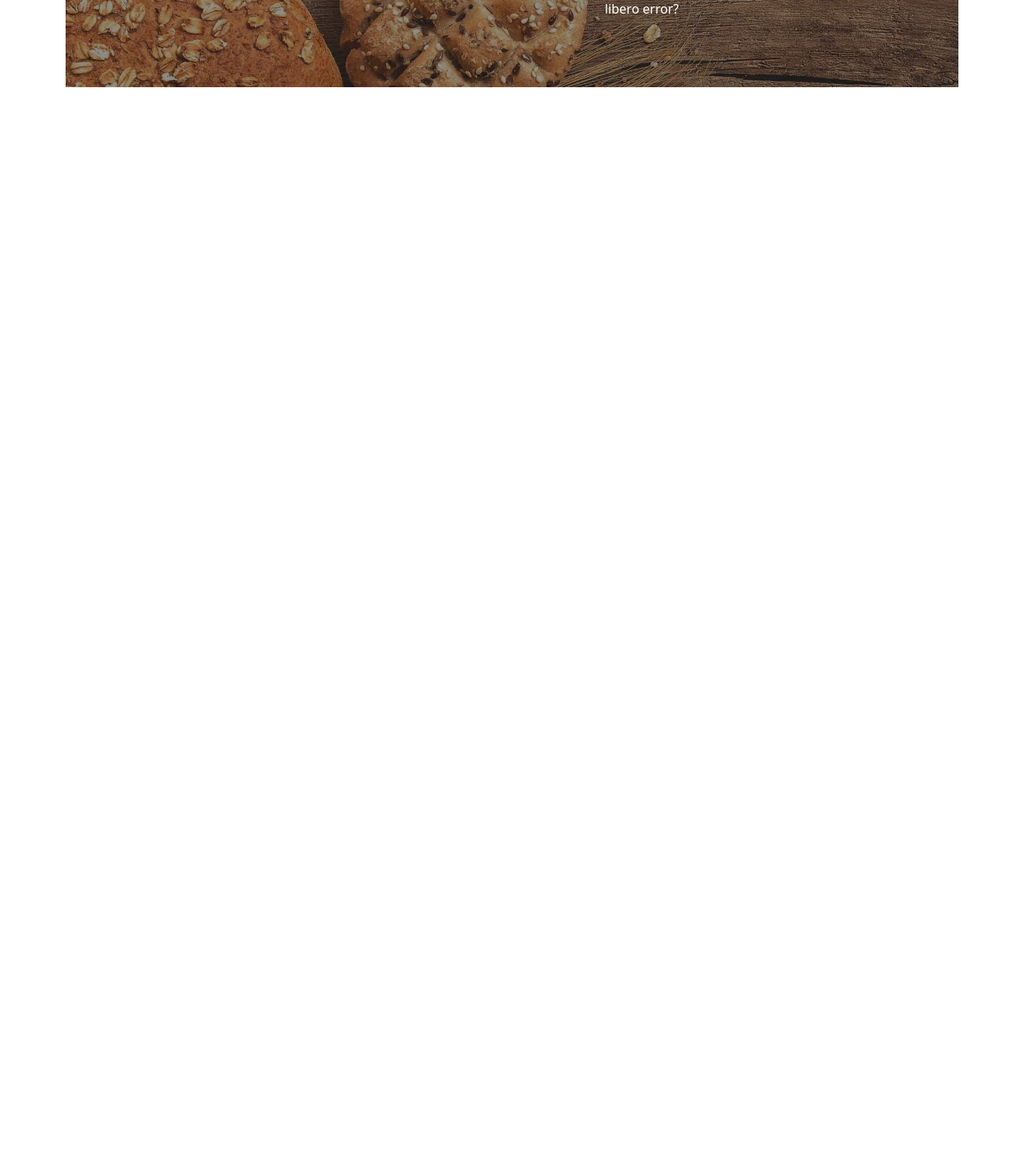
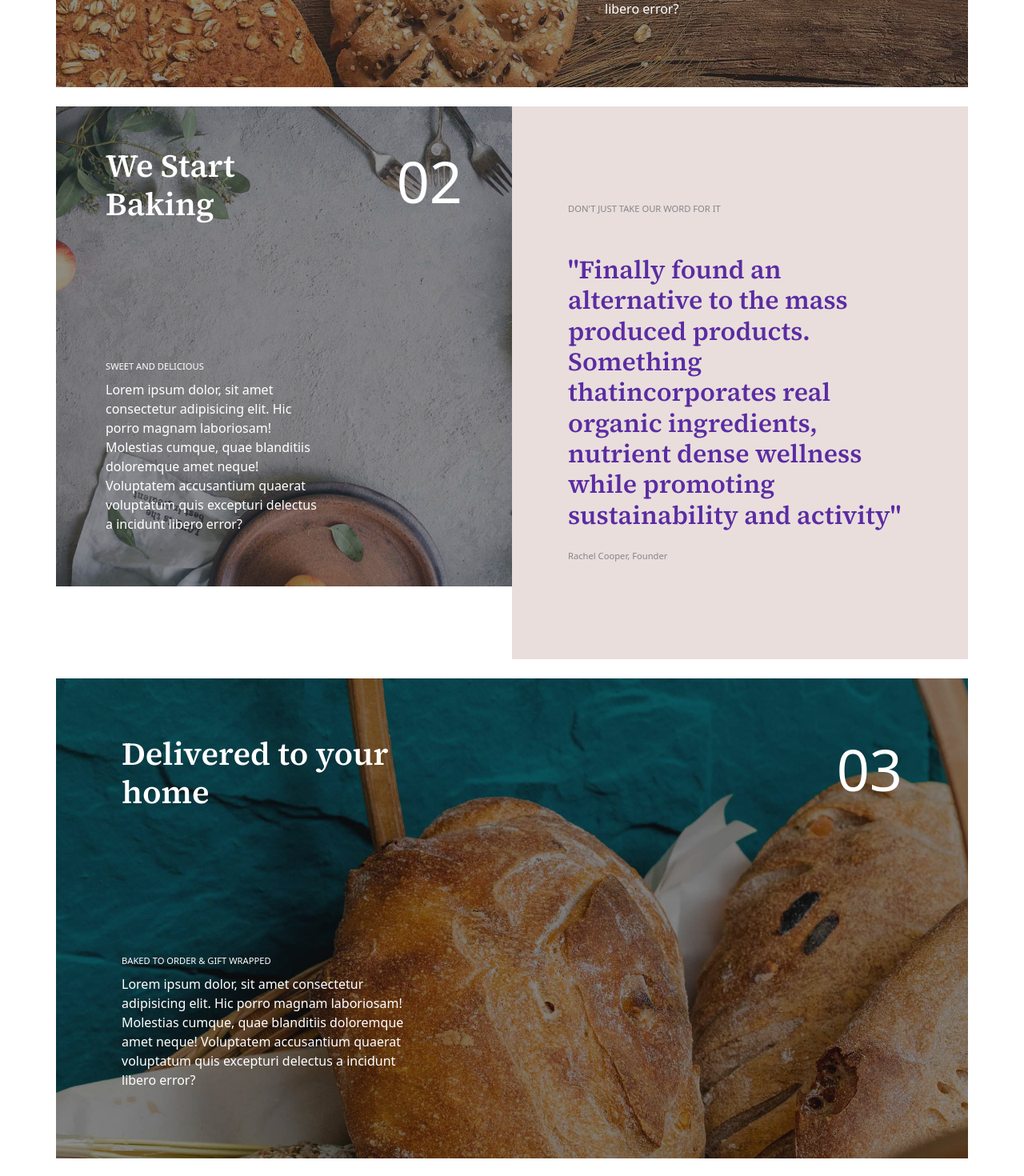
Before and after one commit to antonio-f-bove/proj-html-vuejs, a Vue app: page / in a window 1280 px wide. Shown: the part 3440-4910 px from the top of the page at 80% size. Before the commit the page ends 3749 px from the top, so only its background shows below. Built offline with nearby package versions, Linux system fonts and the light colour scheme.

Commit message:
TheMain: #process layout & style - bug da sistemare in .large-box.second

```diff
--- a/src/components/TheMain.vue
+++ b/src/components/TheMain.vue
@@ -82,8 +82,9 @@
     </section>
 
     <section id="process" class="container">
-      <div class="box first">
-        <div class="overlay">
+      <div class="row g-4">
+        <div class="large-box first col-12">
+          <div class="wrapper">
             <div class="title-container">
               <h2 class="col-5 display-6">Tell us what you have in mind</h2>
               <div class="number display-2">01</div>
@@ -91,6 +92,38 @@
             <div class="text-container col-4">
               <div class="small-text mb-2">MANUAL INGREDIENTS SELECTION</div>
               <p>Lorem ipsum dolor, sit amet consectetur adipisicing elit. Hic porro magnam laboriosam! Molestias cumque, quae blanditiis doloremque amet neque! Voluptatem accusantium quaerat voluptatum quis excepturi delectus a incidunt libero error?</p>
+            </div>
+          </div>
+        </div>
+
+        <div class="large-box second col-6">
+          <!-- TODO: sistemare gutter nella fila centrale -->
+          <div class="wrapper">
+            <div class="title-container">
+              <h2 class="col-5 display-6">We Start Baking</h2>
+              <div class="number display-2">02</div>
+            </div>
+            <div class="text-container col-6">
+              <div class="small-text mb-2">SWEET AND DELICIOUS</div>
+              <p>Lorem ipsum dolor, sit amet consectetur adipisicing elit. Hic porro magnam laboriosam! Molestias cumque, quae blanditiis doloremque amet neque! Voluptatem accusantium quaerat voluptatum quis excepturi delectus a incidunt libero error?</p>
+            </div>
+          </div>
+        </div>
+        <div class="content-box col-6">
+          <div class="small-text mb-5">DON'T JUST TAKE OUR WORD FOR IT</div>
+          <h2 class="mb-4">"Finally found an alternative to the mass produced products. Something thatincorporates real organic ingredients, nutrient dense wellness while promoting sustainability and activity"</h2>
+          <div class="small-text">Rachel Cooper, Founder</div>
+        </div>
+        <div class="large-box third col-12">
+          <div class="wrapper">
+            <div class="title-container">
+              <h2 class="col-5 display-6">Delivered to your home</h2>
+              <div class="number display-2">03</div>
+            </div>
+            <div class="text-container col-4">
+              <div class="small-text mb-2">BAKED TO ORDER & GIFT WRAPPED</div>
+              <p>Lorem ipsum dolor, sit amet consectetur adipisicing elit. Hic porro magnam laboriosam! Molestias cumque, quae blanditiis doloremque amet neque! Voluptatem accusantium quaerat voluptatum quis excepturi delectus a incidunt libero error?</p>
+            </div>
           </div>
         </div>
       </div>
--- a/src/style/the-main-style.scss
+++ b/src/style/the-main-style.scss
@@ -55,15 +55,28 @@ main {
   }
 
   #process {
-    .box {
+    // .box layout & style generico
+    .large-box {
       height: $big-box-height;
       color: #fff;
+      position: relative;
 
-      .overlay {
+      &::before {
+        content: '';
+        width: 100%;
+        height: 100%;
+        position: absolute;
+        top: 0;
+        left: 0;
+        background-color: #1117;
+        z-index: 1;
+      }
+
+      .wrapper {
         padding: 70px 70px;
         height: 100%;
-        background-color: #1117;
         position: relative;
+        z-index: 999;
 
         .title-container {
           display: flex;
@@ -71,7 +84,7 @@ main {
 
           h2 {
             color: #fff;
-            font-weight: 700;
+            font-weight: 600;
           }
           .number {
             font-weight: lighter;
@@ -79,21 +92,46 @@ main {
         }
 
         .text-container {
-          position: absolute;
-          bottom: 70px;
-          right: 70px;
-
           .small-text, p {
             color: #fff;
           }
         }
       }
 
-
+      // specifico alle singole .box
       &.first {
         background: url('/images/bakery-process-1.jpg') no-repeat;
         background-size: cover;
+        .text-container {
+          position: absolute;
+          bottom: 70px;
+          right: 70px;
+        }
       }
+      &.second {
+        background: url('/images/bakery-process-2.jpg') no-repeat;
+        background-size: cover;
+        .wrapper {
+          padding: 50px 50px;
+        }
+        .text-container {
+          position: absolute;
+          bottom: 50px;
+        }
+      }
+      &.third {
+        background: url('/images/bakery-process-3.jpg') no-repeat;
+        background-size: cover;
+        .text-container {
+          position: absolute;
+          bottom: 70px;
+        }
+      }
+    }
+
+    .content-box {
+      background-color: $secondary;
+      padding: 120px 70px;
     }
   }
 
```
Lines whose indentation alone changed are shown as unchanged.
